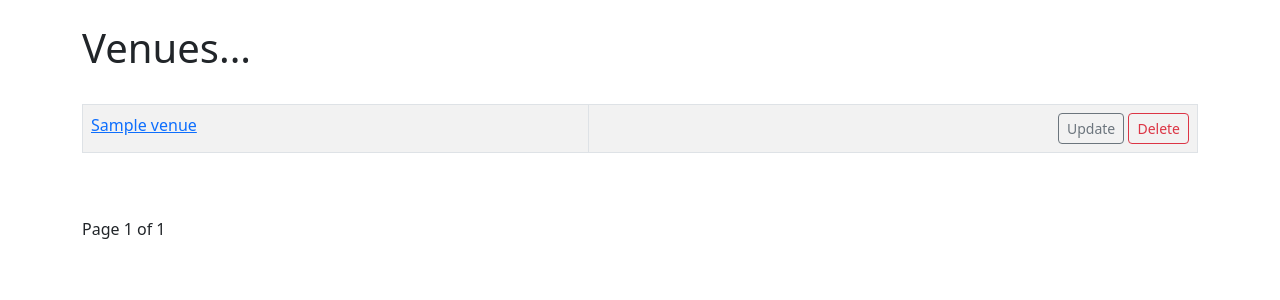
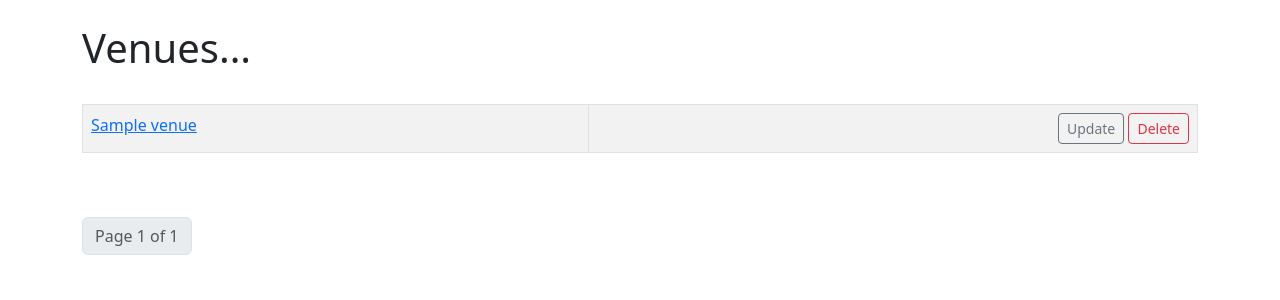
Before and after one commit to kalosius/Peachy-Events, a Django app: template events/templates/events/venues.html in a window 1280 px wide. Shown: the part 56-356 px from the top of the page. Run offline with Django 5.2, Linux system fonts and the light colour scheme; the template is opened without the code that fills it: most values are stand-ins (such as "Sample title", 1, 10 or a date in 2020).

Commit message:
added bootstrap pagination

```diff
--- a/events/templates/events/venues.html
+++ b/events/templates/events/venues.html
@@ -31,24 +31,29 @@
 
     <!-- <hr><br> -->
 
+    <nav aria-label="Page navigation example">
+        <ul class="pagination">
+
+
 
     {% if venues.has_previous %}
-        <a href="?page=1">&laquo; First</a>
-        <a href="?page={{ venues.previous_page_number }}">Previous</a>
+    <li class="page-item"><a class="page-link" href="?page=1">&laquo; First</a></li>
+    <li class="page-item"><a class="page-link" href="?page={{ venues.previous_page_number }}">Previous</a></li>
     {% endif %}
 
+    <li class="page-item"><a class="page-link disabled" href="#">Page {{ venues.number }} of {{ venues.paginator.num_pages }}</a></li>
 
-    Page {{ venues.number }} of {{ venues.paginator.num_pages }}
 
 
 
     {% if venues.has_next %}
-        <a href="?page={{ venues.next_page_number }}">Next</a>
-        <a href="?page={{ venues.paginator.num_pages}}">&raquo Last Page</a>
+    <li class="page-item"><a class="page-link" href="?page={{ venues.next_page_number }}">Next</a></li>
+        <li class="page-item"><a class="page-link" href="?page={{ venues.paginator.num_pages}}">&raquo Last Page</a></li>
     {% endif %}
 
 
-
+</ul>
+</nav>
 
 
 {% endblock %}
```
